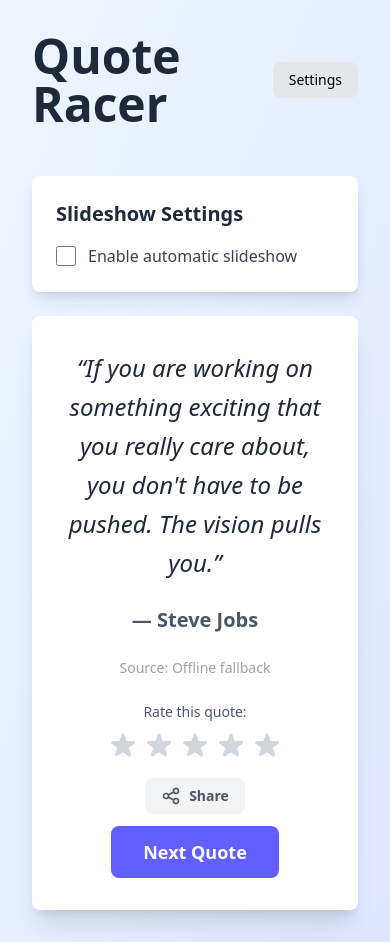
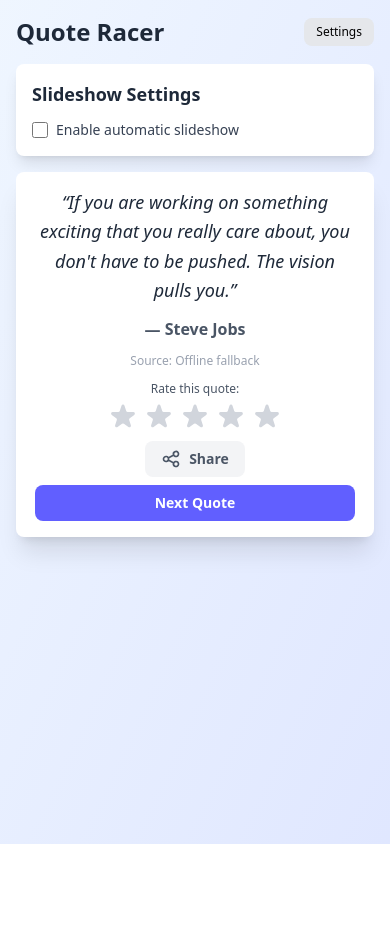
Before and after one commit to kiryl-kotau-sigli/quote-racer, a React (Vite) app: page / in a window 390 px wide. Both pictures are taken after a click on the button "Settings". After the commit the page ends 844 px from the top, so only its background shows below. Built offline with nearby package versions, Linux system fonts and the light colour scheme; no server answers.

Commit message:
feat: fix mobile layout

```diff
--- a/src/pages/home/index.tsx
+++ b/src/pages/home/index.tsx
@@ -132,13 +132,13 @@ export function HomePage() {
   }, [handleKeyDown]);
 
   return (
-    <div className='min-h-screen bg-gradient-to-br from-blue-50 to-indigo-100 p-8'>
+    <div className='min-h-screen bg-gradient-to-br from-blue-50 to-indigo-100 p-4 sm:p-8'>
       <div className='max-w-4xl mx-auto'>
-        <div className='flex justify-between items-center mb-12'>
-          <h1 className='text-5xl font-bold text-gray-800'>Quote Racer</h1>
+        <div className='flex justify-between items-center mb-4 sm:mb-12'>
+          <h1 className='text-2xl sm:text-4xl md:text-5xl font-bold text-gray-800'>Quote Racer</h1>
           <button
             onClick={() => setShowSettings(!showSettings)}
-            className='px-4 py-2 bg-gray-200 hover:bg-gray-300 rounded-lg transition-colors text-sm font-medium cursor-pointer'
+            className='px-3 py-1.5 sm:px-4 sm:py-2 bg-gray-200 hover:bg-gray-300 rounded-lg transition-colors text-xs sm:text-sm font-medium cursor-pointer'
             aria-label='Toggle settings'
           >
             Settings
@@ -146,21 +146,25 @@ export function HomePage() {
         </div>
 
         {showSettings && (
-          <div className='bg-white rounded-lg shadow-lg p-6 mb-6'>
-            <h2 className='text-xl font-semibold mb-4 text-gray-800'>Slideshow Settings</h2>
-            <div className='space-y-4'>
-              <label className='flex items-center gap-3 cursor-pointer'>
+          <div className='bg-white rounded-lg shadow-lg p-4 sm:p-6 mb-4 sm:mb-6'>
+            <h2 className='text-lg sm:text-xl font-semibold mb-3 sm:mb-4 text-gray-800'>
+              Slideshow Settings
+            </h2>
+            <div className='space-y-3 sm:space-y-4'>
+              <label className='flex items-center gap-2 sm:gap-3 cursor-pointer'>
                 <input
                   type='checkbox'
                   checked={slideshowSettings.enabled}
                   onChange={(e) => handleSettingsChange({ enabled: e.target.checked })}
-                  className='w-5 h-5 text-indigo-600 rounded focus:ring-indigo-500 cursor-pointer'
+                  className='w-4 h-4 sm:w-5 sm:h-5 text-indigo-600 rounded focus:ring-indigo-500 cursor-pointer'
                 />
-                <span className='text-gray-700 font-medium'>Enable automatic slideshow</span>
+                <span className='text-sm sm:text-base text-gray-700 font-medium'>
+                  Enable automatic slideshow
+                </span>
               </label>
               {slideshowSettings.enabled && (
-                <div className='pl-8'>
-                  <label className='block text-gray-700 mb-2'>
+                <div className='pl-6 sm:pl-8'>
+                  <label className='block text-sm sm:text-base text-gray-700 mb-2'>
                     Interval: {slideshowSettings.intervalSeconds} second
                     {slideshowSettings.intervalSeconds !== 1 ? 's' : ''}
                   </label>
@@ -184,20 +188,24 @@ export function HomePage() {
           </div>
         )}
 
-        <div className='bg-white rounded-lg shadow-xl p-8 min-h-[300px] flex flex-col justify-center'>
+        <div className='bg-white rounded-lg shadow-xl p-4 sm:p-6 md:p-8 min-h-[200px] sm:min-h-[300px] flex flex-col justify-center'>
           {loading && (
-            <div className='flex flex-col items-center justify-center'>
+            <div className='flex flex-col items-center justify-center py-4 sm:py-8'>
               <Loader />
-              <p className='mt-4 text-gray-600'>Racing APIs for the fastest quote...</p>
+              <p className='mt-3 sm:mt-4 text-sm sm:text-base text-gray-600'>
+                Racing APIs for the fastest quote...
+              </p>
             </div>
           )}
 
           {error && (
-            <div className='text-center'>
-              <p className='text-red-600 text-lg mb-4 whitespace-pre-line text-left'>{error}</p>
+            <div className='text-center py-4 sm:py-8'>
+              <p className='text-red-600 text-sm sm:text-lg mb-3 sm:mb-4 whitespace-pre-line text-left'>
+                {error}
+              </p>
               <button
                 onClick={fetchQuote}
-                className='px-6 py-2 bg-blue-500 text-white rounded-lg hover:bg-blue-600 transition-colors'
+                className='px-4 sm:px-6 py-2 bg-blue-500 text-white rounded-lg hover:bg-blue-600 transition-colors text-sm sm:text-base'
               >
                 Try Again
               </button>
@@ -206,27 +214,29 @@ export function HomePage() {
 
           {quote && !loading && (
             <div
-              className={`space-y-6 transition-opacity duration-300 ${
+              className={`space-y-3 sm:space-y-4 md:space-y-6 transition-opacity duration-300 ${
                 isAnimating ? 'opacity-0' : 'opacity-100'
               }`}
             >
-              <blockquote className='text-2xl text-gray-800 italic text-center leading-relaxed'>
+              <blockquote className='text-lg sm:text-xl md:text-2xl text-gray-800 italic text-center leading-relaxed px-2'>
                 &ldquo;{quote.text}&rdquo;
               </blockquote>
               {quote.author && (
-                <p className='text-xl text-gray-600 text-center font-semibold'>
+                <p className='text-base sm:text-lg md:text-xl text-gray-600 text-center font-semibold px-2'>
                   &mdash; {quote.author}
                 </p>
               )}
               {sourceLabel && (
-                <p className='text-sm text-gray-400 text-center mt-4'>Source: {sourceLabel}</p>
+                <p className='text-xs sm:text-sm text-gray-400 text-center mt-2 sm:mt-4'>
+                  Source: {sourceLabel}
+                </p>
               )}
-              <div className='flex flex-col items-center gap-4 mt-6'>
-                <div className='flex flex-col items-center gap-2'>
-                  <p className='text-sm text-gray-600 font-medium'>Rate this quote:</p>
+              <div className='flex flex-col items-center gap-2 sm:gap-3 md:gap-4 mt-3 sm:mt-4 md:mt-6'>
+                <div className='flex flex-col items-center gap-1 sm:gap-2'>
+                  <p className='text-xs sm:text-sm text-gray-600 font-medium'>Rate this quote:</p>
                   <StarRating rating={currentRating} onRate={rateQuote} size='lg' />
                 </div>
-                <div className='flex flex-col items-center gap-3'>
+                <div className='flex flex-col items-center gap-2 sm:gap-3 w-full max-w-xs'>
                   <ShareButton onShare={shareQuote} isSharing={isSharing} />
                   <button
                     onClick={() => {
@@ -240,7 +250,7 @@ export function HomePage() {
                         setIsAnimating(false);
                       }, 300);
                     }}
-                    className='px-8 py-3 bg-indigo-500 text-white rounded-lg hover:bg-indigo-600 transition-colors font-semibold text-lg cursor-pointer'
+                    className='w-full sm:w-auto px-6 sm:px-8 py-2 sm:py-3 bg-indigo-500 text-white rounded-lg hover:bg-indigo-600 transition-colors font-semibold text-sm sm:text-base md:text-lg cursor-pointer'
                   >
                     Next Quote
                   </button>
```
